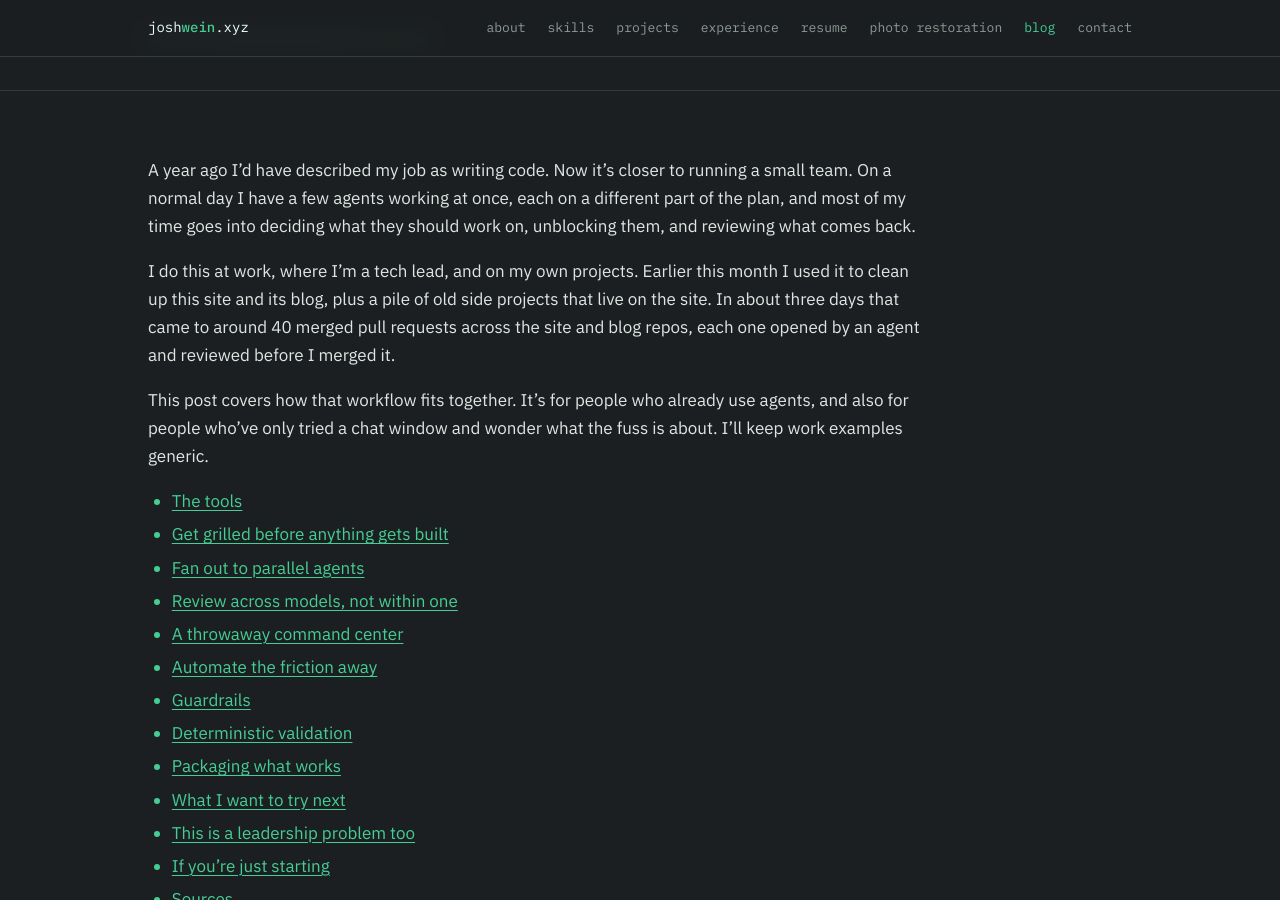
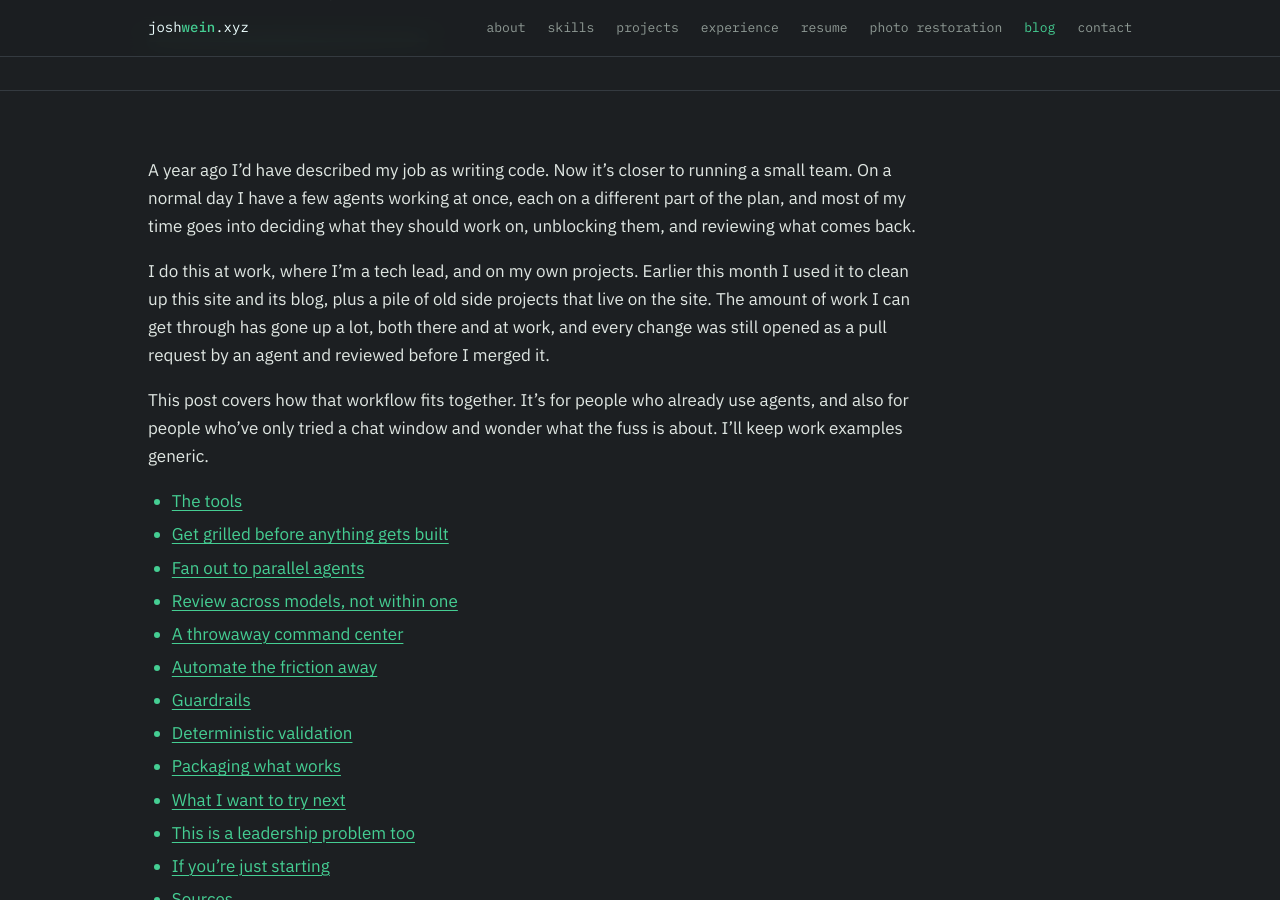
Before and after one commit to JoshWein/blog, a Jekyll site: the page built from _posts/2026-11-21-multi-agent-workflows.md, in a window 1280 px wide and 900 px high, scrolled down 317 px. Built offline with Jekyll 4.4.1, drawn with Linux system fonts in a browser that asks for light colours; comment, search, counter and statistics services are not loaded.

Commit message:
Talk about throughput at a high level instead of a PR count
Co-Authored-By: Claude Opus 5.5 <noreply@anthropic.com>
Claude-Session: https://claude.ai/code/session_01HtAirmGQyAcmjJao62wzYe

```diff
--- a/_posts/2026-11-21-multi-agent-workflows.md
+++ b/_posts/2026-11-21-multi-agent-workflows.md
@@ -8,7 +8,7 @@ description: 'Most of my code is written by agents now, and the job has turned i
 
 A year ago I'd have described my job as writing code. Now it's closer to running a small team. On a normal day I have a few agents working at once, each on a different part of the plan, and most of my time goes into deciding what they should work on, unblocking them, and reviewing what comes back.
 
-I do this at work, where I'm a tech lead, and on my own projects. Earlier this month I used it to clean up this site and its blog, plus a pile of old side projects that live on the site. In about three days that came to around 40 merged pull requests across the site and blog repos, each one opened by an agent and reviewed before I merged it.
+I do this at work, where I'm a tech lead, and on my own projects. Earlier this month I used it to clean up this site and its blog, plus a pile of old side projects that live on the site. The amount of work I can get through has gone up a lot, both there and at work, and every change was still opened as a pull request by an agent and reviewed before I merged it.
 
 This post covers how that workflow fits together. It's for people who already use agents, and also for people who've only tried a chat window and wonder what the fuss is about. I'll keep work examples generic.
 
```
